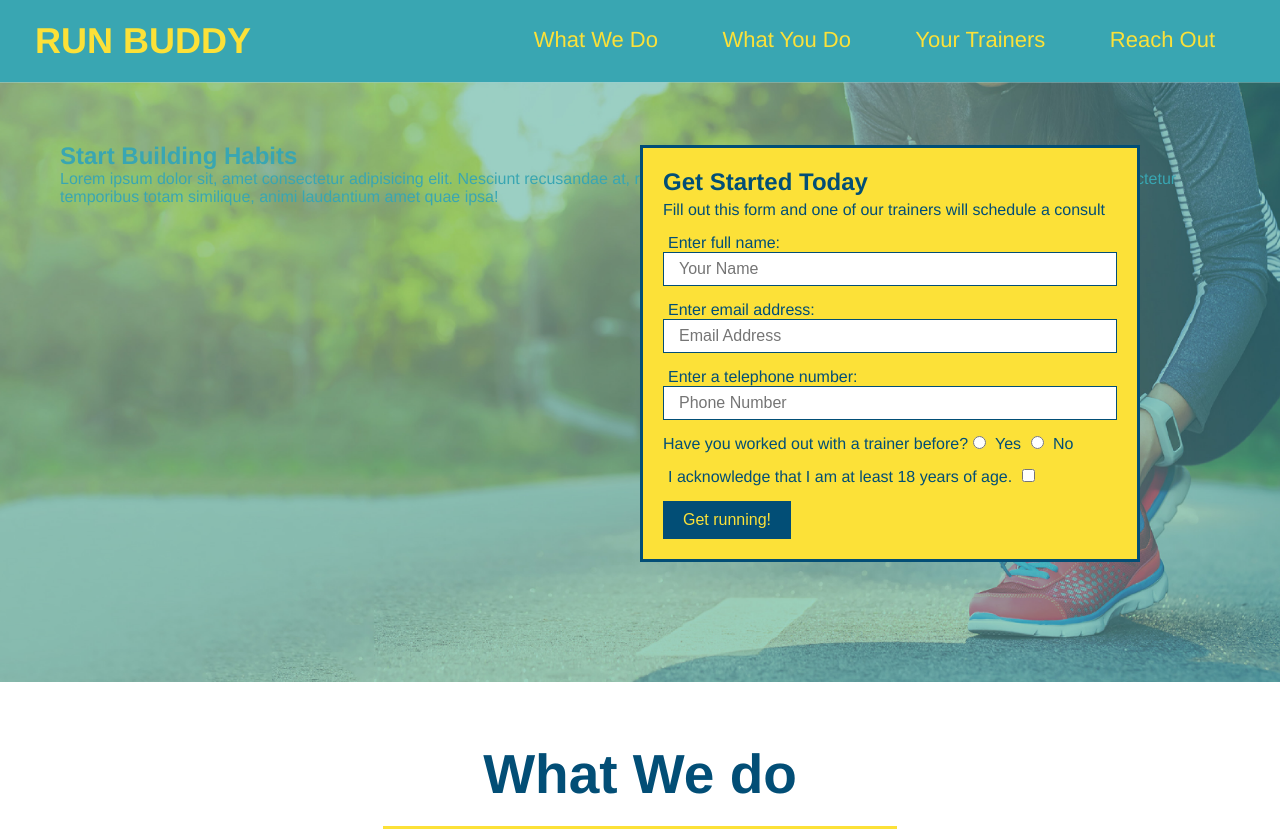
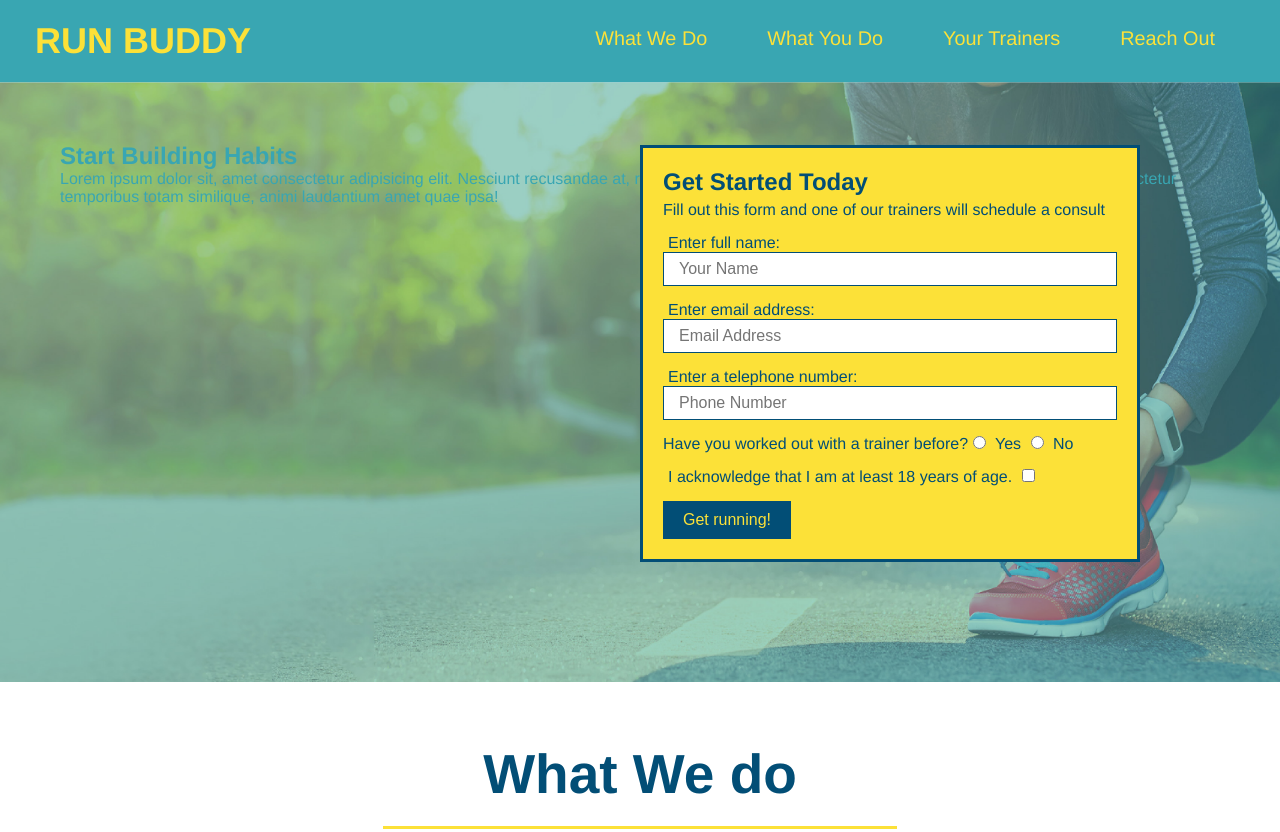
Before and after one commit to KyleAxley/run-buddy, a plain HTML site: page index.html in a window 1280 px wide. Shown: the top 832 px of the page. Drawn offline with Linux system fonts and the light colour scheme.

Commit message:
add flexbox to header

```diff
--- a/assets/css/style.css
+++ b/assets/css/style.css
@@ -35,14 +35,18 @@ header {
     margin: 7px 0;
   }
 
-  header nav ul li {
-    display: inline;
+  header nav ul {
+      display:flex;
+      flex-wrap: wrap;
+      justify-content: space-between;
+      align-items: center;
+      list-style: none;
   }
 
   header nav ul li a {
     margin: 0 30px;
     font-weight: lighter;
-    font-size: 22px;
+    font-size: 1.55vmax;
   }
 
   footer {
```
